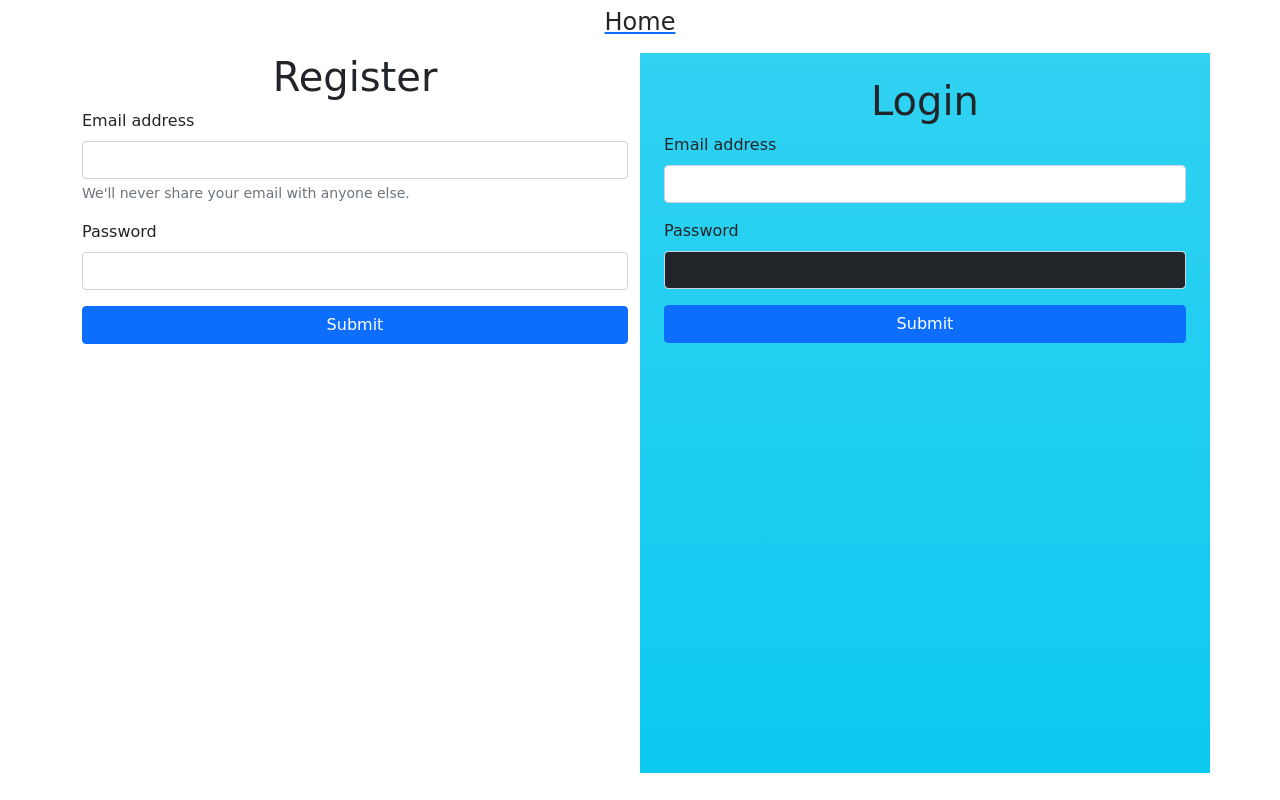
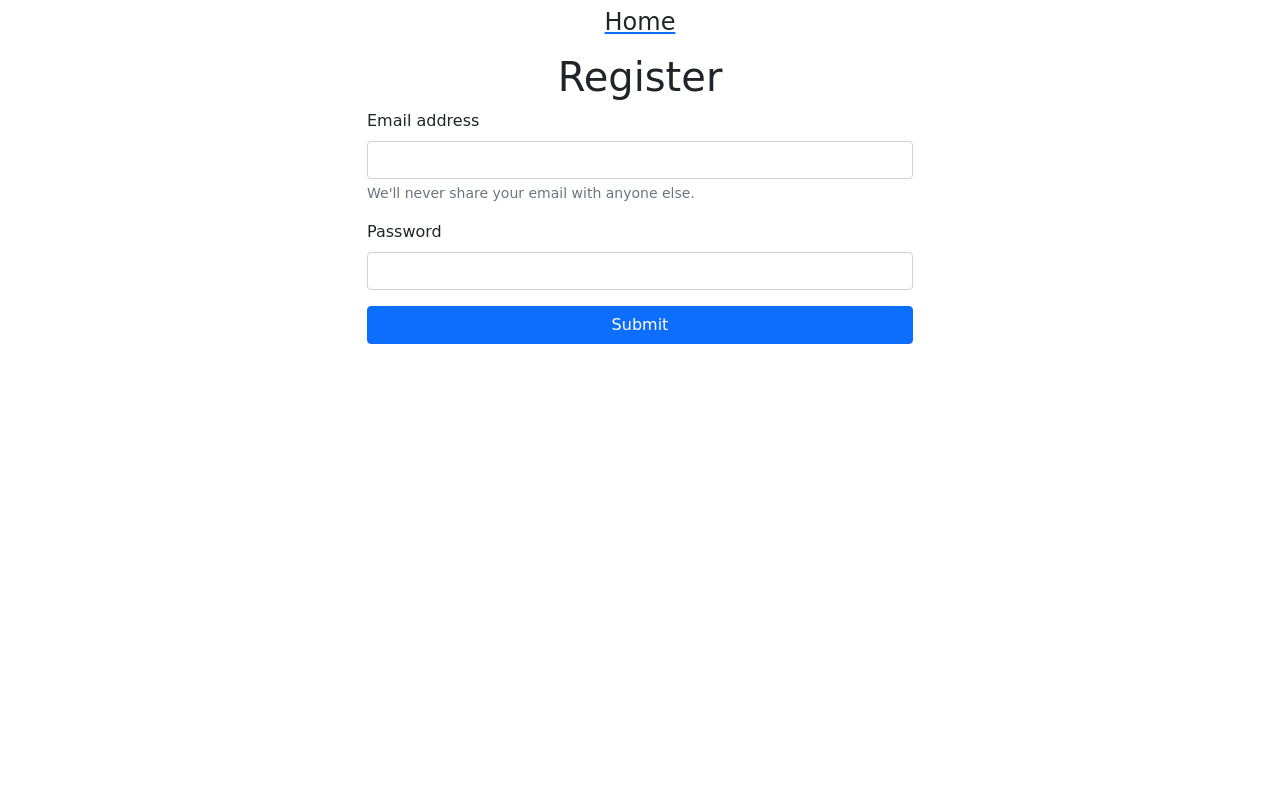
Before and after one commit to syphoneappy/BookApi, a Flask app: page /login in a window 1280 px wide. Run offline with Flask 2, Linux system fonts and the light colour scheme; some web fonts are replaced.

Commit message:
lastCommit

```diff
--- a/Project/templates/Credential.html
+++ b/Project/templates/Credential.html
@@ -12,6 +12,7 @@
 
     <div class="container">
         <div class="row d-flex">
+          <div class="col-3"></div>
             <div class="col-6 ">
                 <h1 class="text-center">Register</h1>
                 <form method="post">
@@ -30,22 +31,8 @@
                       </div>
                   </form>
             </div>
-            <div class="col-6  p-4 bg-info bg-gradient" style="height:90vh;">
-                <h1 class="text-center">Login</h1>
-                <form method="post">
-                    <div class="mb-3">
-                      <label for="exampleInputEmail1" class="form-label">Email address</label>
-                      <input type="email" class="form-control" id="exampleInputEmail1" aria-describedby="emailHelp" name="uname" required>
-                    </div>
-                    <div class="mb-3">
-                      <label for="exampleInputPassword1" class="form-label">Password</label>
-                      <input type="password" class="form-control bg-dark text-light" id="exampleInputPassword1" name="passw" required>
-                    </div>
-                    <div class="d-grid gap-2 mx-auto">
-                        <button class="btn btn-primary" type="submit">Submit</button>
-                      </div>
-                  </form>
-            </div>
+            <div class="col-3"></div>
+
         </div>
     </div>
 </body>
```
